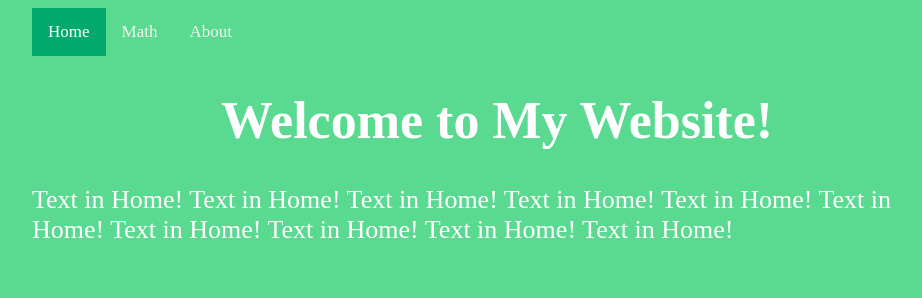
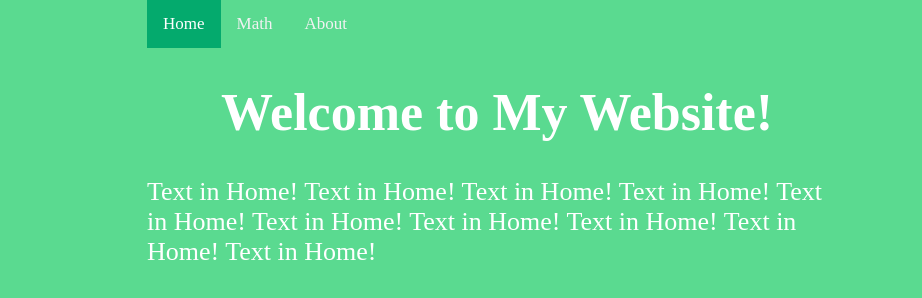
Before and after one commit to aaron-barrett/aaron-barrett.github.io, a plain HTML site: page index.html in a window 1280 px wide. Shown: the whole page, without its empty margins (143-1065 px from the left). Drawn offline with Linux system fonts and the light colour scheme.

Commit message:
auto width'

```diff
--- a/styles.css
+++ b/styles.css
@@ -3,13 +3,21 @@ h1 {
 }
 
 body {
+    /* dark green */
+    /* background-color: rgb(23, 207, 139) ;  */
+    /* dark grey */
+    /* background-color: rgb(88, 84, 84) ; */
+    /* mid grey */
     /* background-color: rgb(119, 115, 115) ; */
+    /* dark green */
     background-color: rgb(90, 218, 144) ;
     color: white;
     /* text-align: right; */
     font-size: 26px;
-    margin-right: 175px;
-    margin-left: 175px;
+    /* margin-right: 175px; */
+    /* margin-left: 175px; */
+    width: 700px;
+    margin: auto;
  }
 
  /* Add a black background color to the top navigation */
```
